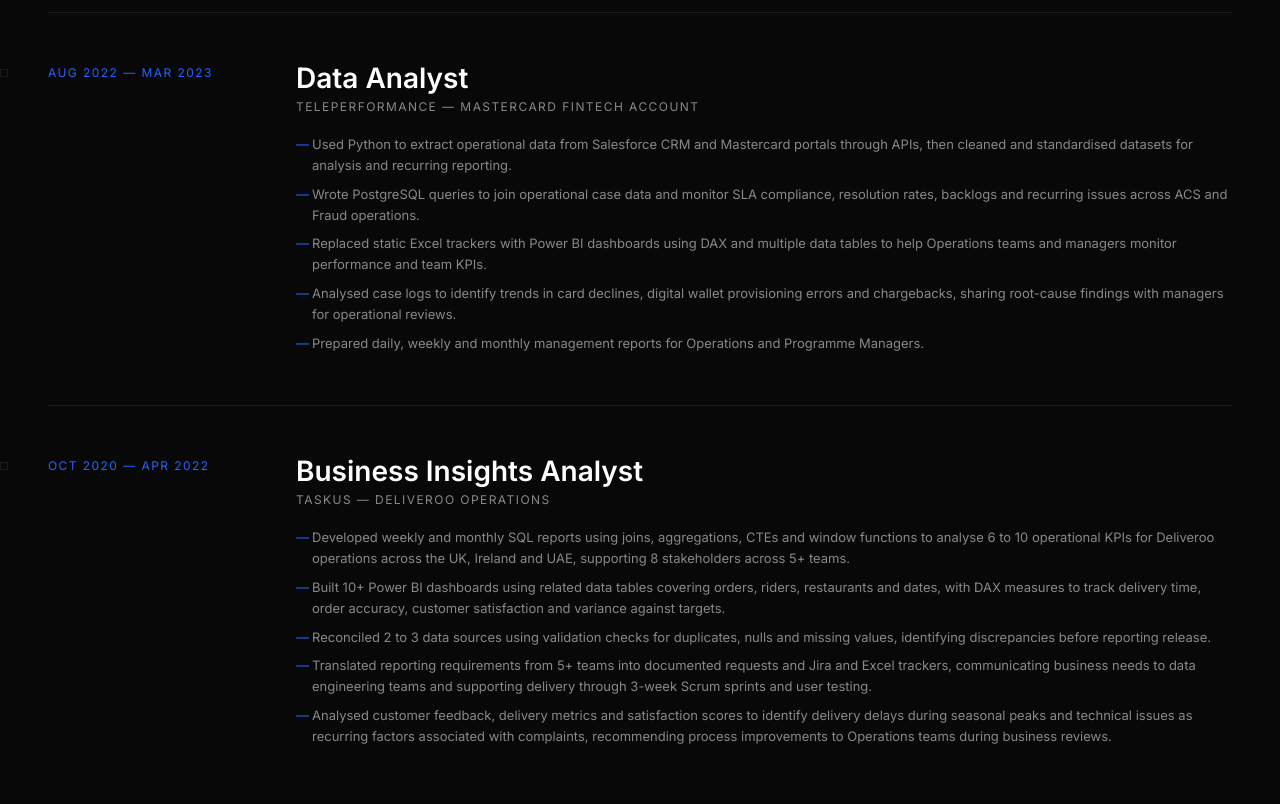
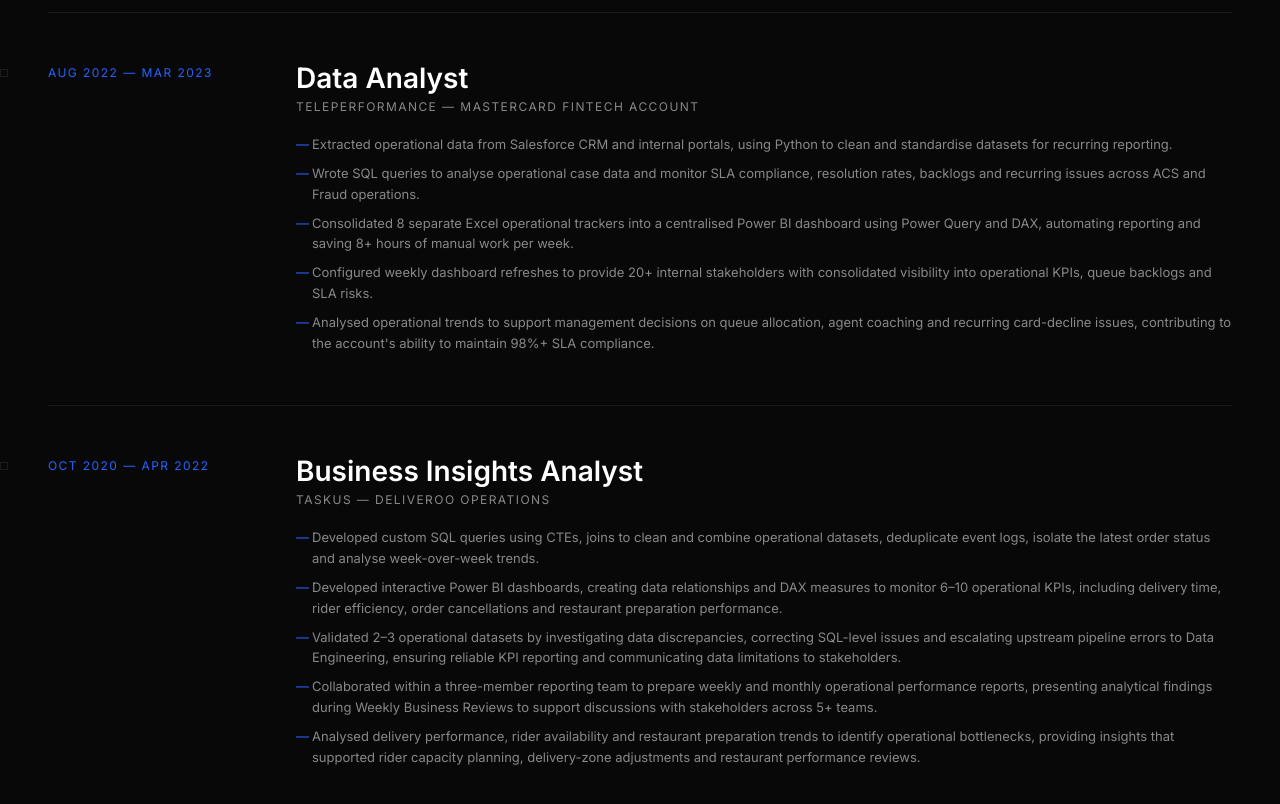
Before and after one commit to Kundanjaiswal02/kundanjaiswal02.github.io, a plain HTML site: page index.html in a window 1280 px wide. Shown: the part 4360-5164 px from the top of the page. Drawn offline with nearby package versions, Linux system fonts and the light colour scheme; a web font is replaced by a local one.

Commit message:
Update Experience bullets for Teleperformance and TaskUs roles
Co-Authored-By: Claude Opus 5.5 <noreply@anthropic.com>

```diff
--- a/index.html
+++ b/index.html
@@ -824,11 +824,11 @@
           <div class="exp-role">Data Analyst</div>
           <div class="exp-company">Teleperformance — Mastercard FinTech Account</div>
           <ul class="exp-bullets">
-            <li>Used Python to extract operational data from Salesforce CRM and Mastercard portals through APIs, then cleaned and standardised datasets for analysis and recurring reporting.</li>
-            <li>Wrote PostgreSQL queries to join operational case data and monitor SLA compliance, resolution rates, backlogs and recurring issues across ACS and Fraud operations.</li>
-            <li>Replaced static Excel trackers with Power BI dashboards using DAX and multiple data tables to help Operations teams and managers monitor performance and team KPIs.</li>
-            <li>Analysed case logs to identify trends in card declines, digital wallet provisioning errors and chargebacks, sharing root-cause findings with managers for operational reviews.</li>
-            <li>Prepared daily, weekly and monthly management reports for Operations and Programme Managers.</li>
+            <li>Extracted operational data from Salesforce CRM and internal portals, using Python to clean and standardise datasets for recurring reporting.</li>
+            <li>Wrote SQL queries to analyse operational case data and monitor SLA compliance, resolution rates, backlogs and recurring issues across ACS and Fraud operations.</li>
+            <li>Consolidated 8 separate Excel operational trackers into a centralised Power BI dashboard using Power Query and DAX, automating reporting and saving 8+ hours of manual work per week.</li>
+            <li>Configured weekly dashboard refreshes to provide 20+ internal stakeholders with consolidated visibility into operational KPIs, queue backlogs and SLA risks.</li>
+            <li>Analysed operational trends to support management decisions on queue allocation, agent coaching and recurring card-decline issues, contributing to the account's ability to maintain 98%+ SLA compliance.</li>
           </ul>
         </div>
       </div>
@@ -838,11 +838,11 @@
           <div class="exp-role">Business Insights Analyst</div>
           <div class="exp-company">TaskUs — Deliveroo Operations</div>
           <ul class="exp-bullets">
-            <li>Developed weekly and monthly SQL reports using joins, aggregations, CTEs and window functions to analyse 6 to 10 operational KPIs for Deliveroo operations across the UK, Ireland and UAE, supporting 8 stakeholders across 5+ teams.</li>
-            <li>Built 10+ Power BI dashboards using related data tables covering orders, riders, restaurants and dates, with DAX measures to track delivery time, order accuracy, customer satisfaction and variance against targets.</li>
-            <li>Reconciled 2 to 3 data sources using validation checks for duplicates, nulls and missing values, identifying discrepancies before reporting release.</li>
-            <li>Translated reporting requirements from 5+ teams into documented requests and Jira and Excel trackers, communicating business needs to data engineering teams and supporting delivery through 3-week Scrum sprints and user testing.</li>
-            <li>Analysed customer feedback, delivery metrics and satisfaction scores to identify delivery delays during seasonal peaks and technical issues as recurring factors associated with complaints, recommending process improvements to Operations teams during business reviews.</li>
+            <li>Developed custom SQL queries using CTEs, joins to clean and combine operational datasets, deduplicate event logs, isolate the latest order status and analyse week-over-week trends.</li>
+            <li>Developed interactive Power BI dashboards, creating data relationships and DAX measures to monitor 6–10 operational KPIs, including delivery time, rider efficiency, order cancellations and restaurant preparation performance.</li>
+            <li>Validated 2–3 operational datasets by investigating data discrepancies, correcting SQL-level issues and escalating upstream pipeline errors to Data Engineering, ensuring reliable KPI reporting and communicating data limitations to stakeholders.</li>
+            <li>Collaborated within a three-member reporting team to prepare weekly and monthly operational performance reports, presenting analytical findings during Weekly Business Reviews to support discussions with stakeholders across 5+ teams.</li>
+            <li>Analysed delivery performance, rider availability and restaurant preparation trends to identify operational bottlenecks, providing insights that supported rider capacity planning, delivery-zone adjustments and restaurant performance reviews.</li>
           </ul>
         </div>
       </div>
```
